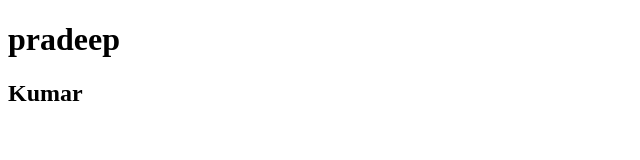
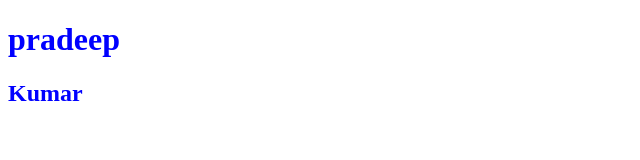
Before and after one commit to pkwright1998/my_new, a plain HTML site: page Index.html in a window 1280 px wide. Shown: the whole page, without its empty margins (0-640 px from the left). Drawn offline with nearby package versions, Linux system fonts and the light colour scheme.

Commit message:
css file

```diff
--- a/Index.css
+++ b/Index.css
@@ -1,3 +1,3 @@
-/* #parent {
+#parent {
     color: blue;
-} */
+}
```
